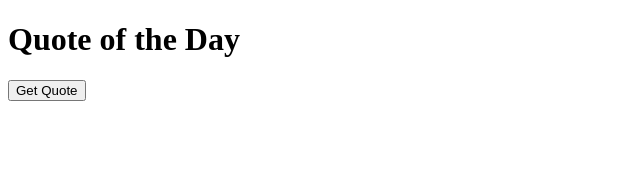
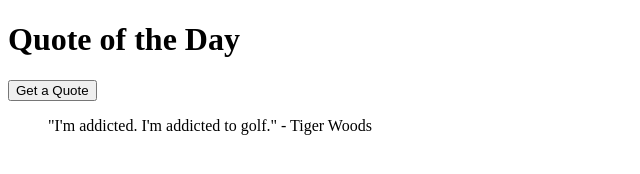
Before and after one commit to Beggsn/js-tasks, a plain HTML site: page 09-coding-tasks/quote/index.html in a window 1280 px wide. Shown: the whole page, without its empty margins (0-640 px from the left). Drawn offline with Linux system fonts and the light colour scheme.

Commit message:
feat: adds semantic tags and classes

```diff
--- a/09-coding-tasks/quote/index.html
+++ b/09-coding-tasks/quote/index.html
@@ -1,22 +1,28 @@
 <!DOCTYPE html>
 <html lang="de">
-  <head>
+
+<head>
     <meta charset="UTF-8" />
     <meta name="viewport" content="width=device-width, initial-scale=1.0" />
     <link rel="stylesheet" href="style.css" />
     <title>Quote Generator</title>
-  </head>
-  <body>
+</head>
 
+<body>
     <header>
-      <h1>Quote of the Day</h1>
-      <button id="btn-quote">Get Quote</button>
+        <h1>Quote of the Day</h1>
+        <button id="btn-quote">Get a Quote</button>
     </header>
 
-    <main>
-      <div class="quote"></div>
+    <main class="main">
+        <div class="quote">
+            <blockquote class="quote-text">
+                "I'm addicted. I'm addicted to golf." - Tiger Woods
+            </blockquote>
+        </div>
     </main>
 
     <script src="script.js"></script>
-  </body>
+</body>
+
 </html>
```
